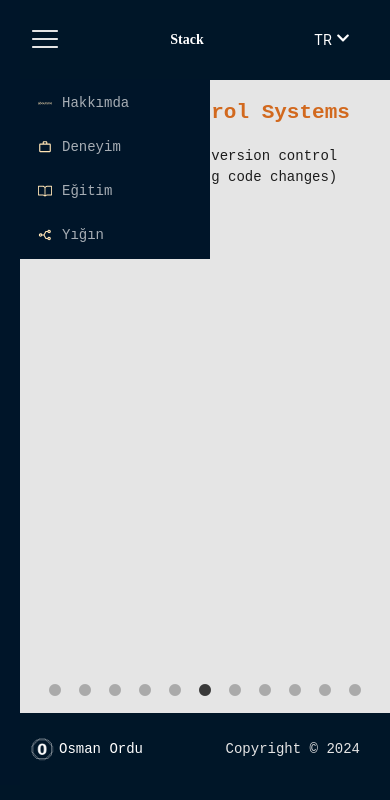
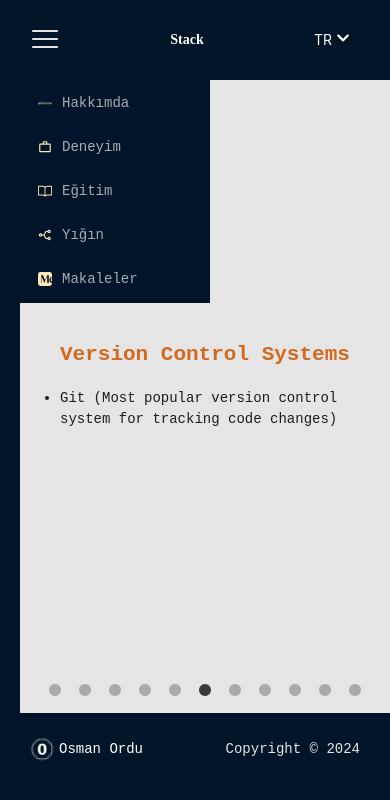
Before and after one commit to Osman-ordu/porfolio, a React (Vite) app: page /stack in a window 390 px wide. Both pictures are taken after a click on the icon 45 px from the left and 38 px from the top of the page. Shown: the top 800 px of the page. Built offline with nearby package versions, Linux system fonts and the light colour scheme; a web font is replaced by a local one.

Commit message:
Medium integration and some style improvement

```diff
--- a/src/mocks/index.jsx
+++ b/src/mocks/index.jsx
@@ -1,24 +1,24 @@
-import { SiAboutdotme, SiMedium } from 'react-icons/si';
-import { MdOutlineWorkOutline } from 'react-icons/md';
-import { GoBook } from 'react-icons/go';
-import { LiaCertificateSolid } from 'react-icons/lia';
-import { FaRegFolder } from 'react-icons/fa';
-import { RiStackshareLine } from 'react-icons/ri';
-import aboutImage from '../assets/osmanordu.png';
+import { SiAboutdotme, SiMedium } from "react-icons/si";
+import { MdOutlineWorkOutline } from "react-icons/md";
+import { GoBook } from "react-icons/go";
+import { LiaCertificateSolid } from "react-icons/lia";
+import { FaRegFolder } from "react-icons/fa";
+import { RiStackshareLine } from "react-icons/ri";
+import aboutImage from "../assets/osmanordu.png";
 
 export const menuData = [
-    { key: 'about', icon: <SiAboutdotme />, title: 'about', link: '/about' },
+  { key: "about", icon: <SiAboutdotme />, title: "about", link: "/about" },
   {
-      key: 'experience',
+    key: "experience",
     icon: <MdOutlineWorkOutline />,
-      title: 'experience',
-      link: '/experience',
+    title: "experience",
+    link: "/experience",
   },
   {
-      key: 'education',
+    key: "education",
     icon: <GoBook />,
-      title: 'education',
-      link: '/education',
+    title: "education",
+    link: "/education",
   },
   // {
   //   key: 'certificates',
@@ -26,7 +26,6 @@ export const menuData = [
   //   title: 'certificates',
   //   link: '/certificates',
   // },
-    // { key: 'blog', icon: <SiMedium />, title: 'Blog', link: '/blog' },
   // {
   //   key: 'projects',
   //   icon: <FaRegFolder />,
@@ -34,164 +33,150 @@ export const menuData = [
   //   link: '/projects',
   // },
   {
-      key: 'stack',
+    key: "stack",
     icon: <RiStackshareLine />,
-      title: 'stack',
-      link: '/stack',
+    title: "stack",
+    link: "/stack",
   },
+  { key: "articles", icon: <SiMedium />, title: "blog", link: "/articles" },
 ];
 
 export const about = [
   {
-      titleKey: 'title',
-      subTitleKey: 'name',
+    titleKey: "title",
+    subTitleKey: "name",
     image: aboutImage,
-      paragraphs: ['description_p1', 'description_p2'],
+    paragraphs: ["description_p1", "description_p2"],
   },
 ];
 
 export const experiences = [
   {
-      id: 'primetech',
-      titleKey: 'experience_1_title',
-      subTitleKey: 'title',
-      history: 'experience_1_title_sub',
-      paragraphs: ['experience_1_description_1', 'experience_1_description_2'],
+    id: "primetech",
+    titleKey: "experience_1_title",
+    subTitleKey: "title",
+    history: "experience_1_title_sub",
+    paragraphs: ["experience_1_description_1", "experience_1_description_2"],
   },
   {
-      id: 'segmentify',
-      titleKey: 'experience_2_title',
-      subTitleKey: 'title',
-      history: 'experience_2_title_sub',
-      paragraphs: ['experience_2_description_1', 'experience_2_description_2', 'experience_2_description_3'],
+    id: "segmentify",
+    titleKey: "experience_2_title",
+    subTitleKey: "title",
+    history: "experience_2_title_sub",
+    paragraphs: ["experience_2_description_1", "experience_2_description_2", "experience_2_description_3"],
   },
   {
-      id: 'bilge-adam',
-      titleKey: 'experience_3_title',
-      subTitleKey: 'title',
-      history: 'experience_3_title_sub',
-      paragraphs: ['experience_3_description_1', 'experience_3_description_2', 'experience_3_description_3'],
+    id: "bilge-adam",
+    titleKey: "experience_3_title",
+    subTitleKey: "title",
+    history: "experience_3_title_sub",
+    paragraphs: ["experience_3_description_1", "experience_3_description_2", "experience_3_description_3"],
   },
   {
-      id: 'inditex',
-      titleKey: 'experience_4_title',
-      subTitleKey: 'Visual Merchandiser',
-      history: 'experience_4_title_sub',
-      paragraphs: ['experience_4_description_1', 'experience_4_description_2', 'experience_4_description_3'],
+    id: "inditex",
+    titleKey: "experience_4_title",
+    subTitleKey: "Visual Merchandiser",
+    history: "experience_4_title_sub",
+    paragraphs: ["experience_4_description_1", "experience_4_description_2", "experience_4_description_3"],
   },
 ];
 
 export const stacks = [
   {
-      id: 'programming-languages',
-      title: 'Programming Languages',
+    id: "programming-languages",
+    title: "Programming Languages",
     techs: [
-        'JavaScript (Core for frontend functionality)',
-        'TypeScript (Superset of JS for stronger typing and maintainability)',
-        'Node.js (JavaScript runtime environment for server-side scripting)',
+      "JavaScript (Core for frontend functionality)",
+      "TypeScript (Superset of JS for stronger typing and maintainability)",
+      "Node.js (JavaScript runtime environment for server-side scripting)",
     ],
   },
   {
-      id: 'libraries',
-      title: 'Libraries',
+    id: "libraries",
+    title: "Libraries",
     techs: [
-        'jQuery (Popular library for DOM manipulation and event handling)',
-        'Mustache (Templating library for generating HTML from data)',
-        'DevExtreme (Comprehensive UI component library)',
-        'Ant Design (React UI component library with a rich set of components)',
-        'Redux (State management library for predictable state updates)',
-        'I18n (Internationalization libraries for language support)',
-        'Formik (Form handling library for validation and form management)',
-        'Yup (Schema validation library for data integrity)',
-        'Socket.io (Real-time communication library for bidirectional data flow)',
+      "jQuery (Popular library for DOM manipulation and event handling)",
+      "Mustache (Templating library for generating HTML from data)",
+      "DevExtreme (Comprehensive UI component library)",
+      "Ant Design (React UI component library with a rich set of components)",
+      "Redux (State management library for predictable state updates)",
+      "I18n (Internationalization libraries for language support)",
+      "Formik (Form handling library for validation and form management)",
+      "Yup (Schema validation library for data integrity)",
+      "Socket.io (Real-time communication library for bidirectional data flow)",
     ],
   },
   {
-      id: 'frameworks',
-      title: 'Frameworks',
+    id: "frameworks",
+    title: "Frameworks",
+    techs: ["React (Popular JS library for building reusable UI components)", "Angular (Comprehensive framework for building large-scale web applications)"],
+  },
+  {
+    id: "styles",
+    title: "Styles",
     techs: [
-        'React (Popular JS library for building reusable UI components)',
-        'Angular (Comprehensive framework for building large-scale web applications)',
+      "Pure CSS (Methodology for writing maintainable CSS)",
+      "Bootstrap (Prebuilt CSS framework for responsive layouts)",
+      "Sass & SCSS (CSS preprocessors for better organization and features)",
+      "Less (Another CSS preprocessor with similar functionalities)",
+      "Tailwind CSS (Utility-first CSS framework for rapid styling)",
     ],
   },
   {
-      id: 'styles',
-      title: 'Styles',
+    id: "ides",
+    title: "IDEs (Integrated Development Environments)",
+    techs: ["Visual Studio (Popular IDE for various programming languages)", "Visual Studio Code (Lightweight and customizable code editor)", "Eclipse (Open-source IDE for Java and other languages)"],
+  },
+  {
+    id: "version-control-systems",
+    title: "Version Control Systems",
+    techs: ["Git (Most popular version control system for tracking code changes)"],
+  },
+  {
+    id: "version-control-repositories",
+    title: "Version Control Repositories",
+    techs: ["GitHub (Popular cloud-based Git hosting service)", "Bitbucket (Another Git hosting service with team collaboration features)"],
+  },
+  {
+    id: "debugging-tools",
+    title: "Debugging Tools",
     techs: [
-        'Pure CSS (Methodology for writing maintainable CSS)',
-        'Bootstrap (Prebuilt CSS framework for responsive layouts)',
-        'Sass & SCSS (CSS preprocessors for better organization and features)',
-        'Less (Another CSS preprocessor with similar functionalities)',
-        'Tailwind CSS (Utility-first CSS framework for rapid styling)',
+      "Google Chrome DevTools (Built-in browser developer tools for inspecting and debugging)",
+      "VS Debugger (Debugging functionality within Visual Studio)",
+      "Eclipse Debugger (Debugging functionality within Eclipse)",
     ],
   },
   {
-      id: 'ides',
-      title: 'IDEs (Integrated Development Environments)',
-      techs: [
-        'Visual Studio (Popular IDE for various programming languages)',
-        'Visual Studio Code (Lightweight and customizable code editor)',
-        'Eclipse (Open-source IDE for Java and other languages)',
-      ],
+    id: "package-managers",
+    title: "Package Managers",
+    techs: ["NPM (Node Package Manager for installing JavaScript packages)", "Yarn (Alternative package manager with advanced features)"],
   },
   {
-      id: 'version-control-systems',
-      title: 'Version Control Systems',
-      techs: ['Git (Most popular version control system for tracking code changes)'],
+    id: "analytics-tools",
+    title: "Analytics Tools",
+    techs: ["Google Analytics (Popular web analytics tool for tracking user behavior)"],
   },
   {
-      id: 'version-control-repositories',
-      title: 'Version Control Repositories',
-      techs: [
-        'GitHub (Popular cloud-based Git hosting service)',
-        'Bitbucket (Another Git hosting service with team collaboration features)',
-      ],
-    },
-    {
-      id: 'debugging-tools',
-      title: 'Debugging Tools',
-      techs: [
-        'Google Chrome DevTools (Built-in browser developer tools for inspecting and debugging)',
-        'VS Debugger (Debugging functionality within Visual Studio)',
-        'Eclipse Debugger (Debugging functionality within Eclipse)',
-      ],
-    },
-    {
-      id: 'package-managers',
-      title: 'Package Managers',
-      techs: [
-        'NPM (Node Package Manager for installing JavaScript packages)',
-        'Yarn (Alternative package manager with advanced features)',
-      ],
-    },
-    {
-      id: 'analytics-tools',
-      title: 'Analytics Tools',
-      techs: [
-        'Google Analytics (Popular web analytics tool for tracking user behavior)',
-      ],
-    },
-    {
-      id: 'operating-systems',
-      title: 'Operating Systems',
-      techs: ['Windows, macOS (Popular choices for frontend development)'],
+    id: "operating-systems",
+    title: "Operating Systems",
+    techs: ["Windows, macOS (Popular choices for frontend development)"],
   },
 ];
 
 export const educations = [
   {
-      titleKey: 'university_2_title',
-      sectionKey: 'university_2_section',
-      historyKey: 'university_2_history',
+    titleKey: "university_2_title",
+    sectionKey: "university_2_section",
+    historyKey: "university_2_history",
   },
   {
-      titleKey: 'university_1_title',
-      sectionKey: 'university_section_1',
-      historyKey: 'university_history_1',
+    titleKey: "university_1_title",
+    sectionKey: "university_section_1",
+    historyKey: "university_history_1",
   },
   {
-      titleKey: 'university_3_title',
-      sectionKey: 'university_3_section',
-      historyKey: 'university_3_history',
+    titleKey: "university_3_title",
+    sectionKey: "university_3_section",
+    historyKey: "university_3_history",
   },
 ];
--- a/src/pages/stack/styles.module.scss
+++ b/src/pages/stack/styles.module.scss
@@ -13,3 +13,12 @@
         cursor: grab;
     }
 }
+
+@media only screen and (max-width: 991px){
+    .c-stack {
+
+        &__card {
+            display: flex !important;
+        }
+    }
+}
--- a/src/pages/translation/en.js
+++ b/src/pages/translation/en.js
@@ -5,7 +5,7 @@ const infosEn = {
     experience:'Experience',
     education:'Education',
     certificates:'Certificates',
-    blog:'Blog',
+    blog:'Articles',
     projects:'Projects',
     stack:'Stack',
 
--- a/src/pages/translation/tr.js
+++ b/src/pages/translation/tr.js
@@ -5,7 +5,7 @@ const infosTr = {
     experience:'Deneyim',
     education:'Eğitim',
     certificates:'Sertifikalar',
-    blog:'Blog',
+    blog:'Makaleler',
     projects:'Projeler',
     stack:'Yığın',
 
--- a/src/routes/index.jsx
+++ b/src/routes/index.jsx
@@ -1,20 +1,22 @@
-import React from 'react';
-import { Route, Routes } from 'react-router-dom';
-import MainLayout from '../components/layout/mainLayout/MainLayout';
-import Experience from '../pages/experience';
-import Education from '../pages/education';
-import About from '../pages/about';
-import Stack from '../pages/stack'
+import React from "react";
+import { Route, Routes } from "react-router-dom";
+import MainLayout from "../components/layout/mainLayout/MainLayout";
+import Experience from "../pages/experience";
+import Education from "../pages/education";
+import About from "../pages/about";
+import Stack from "../pages/stack";
+import Articles from "../pages/articles";
 
 const AppRoutes = () => {
   return (
     <Routes>
-      <Route path='' element={<MainLayout />}>
-        <Route path='/' index element={<About />} />
-        <Route path='/about' index element={<About />} />
-        <Route path='/experience' index element={<Experience />} />
-        <Route path='/education' index element={<Education />} />
-        <Route path='/stack' index element={<Stack />} />
+      <Route path="" element={<MainLayout />}>
+        <Route path="/" index element={<About />} />
+        <Route path="/about" index element={<About />} />
+        <Route path="/experience" index element={<Experience />} />
+        <Route path="/education" index element={<Education />} />
+        <Route path="/stack" index element={<Stack />} />
+        <Route path="/articles" index element={<Articles />} />
       </Route>
     </Routes>
   );
--- a/src/services/mediumService.js
+++ b/src/services/mediumService.js
@@ -13,13 +13,15 @@ export const fetchMediumArticles = async () => {
         const linkElement = item.querySelector('link');
         const descriptionElement = item.querySelector('description');
         const pubDateElement = item.querySelector('pubDate');
+        const contentElement = item.getElementsByTagNameNS('*', 'encoded').item(0);
 
         const title = titleElement ? titleElement.textContent : 'No title';
         const link = linkElement ? linkElement.textContent : '#';
-        const description = descriptionElement ? descriptionElement.textContent : 'No description';
+        const description = descriptionElement ? descriptionElement.textContent : '';
         const pubDate = pubDateElement ? pubDateElement.textContent : 'No date';
+        const content = contentElement ? contentElement.innerHTML : '';
 
-        articles.push({ title, link, description, pubDate });
+        articles.push({ title, link, description, pubDate, content });
     });
 
     return articles;
```
Also changed, not shown: src/pages/articles/index.jsx (+7 -8 lines), src/pages/articles/styles.module.scss (added, +23 -0 lines), 1 other file (tests, documents, lock files or other folders). Lines whose indentation alone changed are shown as unchanged.
